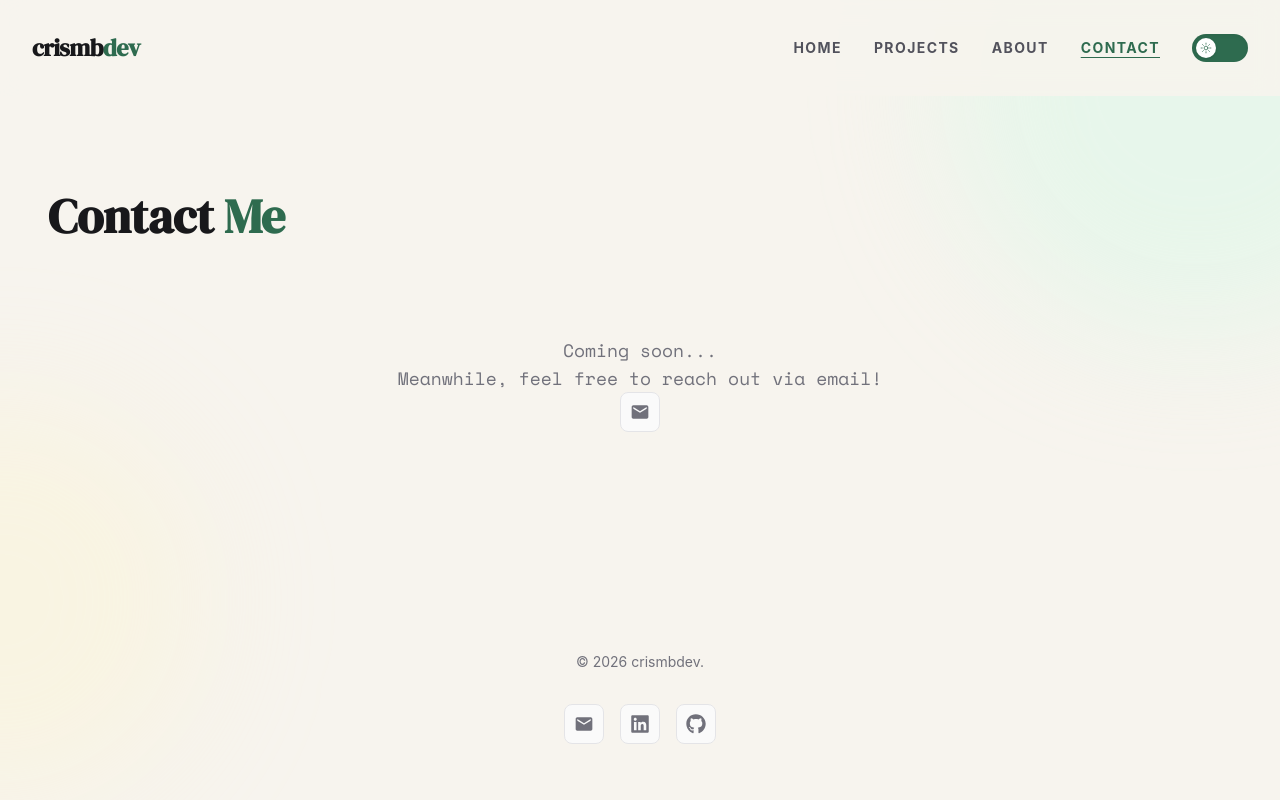
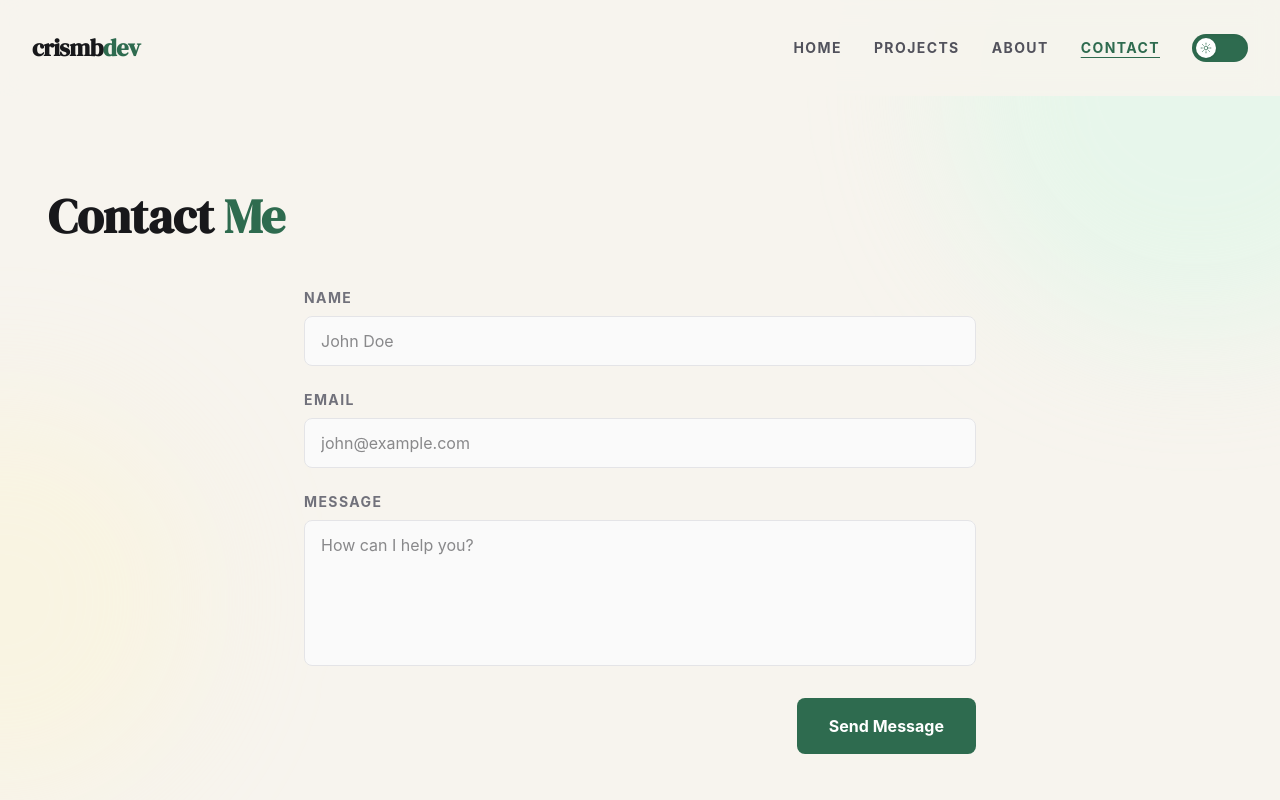
Before and after one commit to cristinambdev/portfolio, a React (Vite) app: page /contact in a window 1280 px wide. Shown: the top 800 px of the page. Built offline with nearby package versions, Linux system fonts and the light colour scheme.

Commit message:
contact form added

```diff
--- a/src/components/common/Socials.tsx
+++ b/src/components/common/Socials.tsx
@@ -1,28 +1,35 @@
 import { socialLinks } from "../../constants/socials";
 import type { SocialsProps } from "../../types";
+import CascadeWrapper from "../layouts/CascadeWrapper";
 
 export default function Socials({
   platforms,
   className = "flex gap-4 mt-8",
+  animated = true,
 }: SocialsProps) {
   const links = platforms
     ? socialLinks.filter((link) => platforms.includes(link.id))
     : socialLinks;
 
-  return (
-    <div className={className}>
-      {links.map(({ Icon, url, label }, index) => (
+
+    const content = links.map(({ Icon, url, label }, index) => (
       <a
         key={index}
         href={url}
         target={url.startsWith("mailto") ? "_self" : "_blank"}
         rel={url.startsWith("mailto") ? undefined : "noopener noreferrer"}
         aria-label={label}
-          className="w-10 h-10 flex items-center justify-center rounded-lg border border-zinc-200 dark:border-zinc-700 bg-zinc-50 dark:bg-zinc-800 text-zinc-500 dark:text-zinc-400 hover:text-brand-orange hover:border-brand-orange/50 hover:bg-orange-50 dark:hover:bg-orange-950/30 transition-all"
+        // Uses the animated prop
+        className={`${animated ? "cascade-item " : ""}w-10 h-10 flex items-center justify-center rounded-lg border border-zinc-200 dark:border-zinc-700 bg-zinc-50 dark:bg-zinc-800 text-zinc-500 dark:text-zinc-400 hover:text-brand-orange hover:border-brand-orange/50 hover:bg-orange-50 dark:hover:bg-orange-950/30 transition-all`}
       >
         <Icon size={20} />
       </a>
-      ))}
-    </div>
-  );
+    ));
+    // If animated is true, wrap them in the CascadeWrapper
+    if (animated) {
+      return <CascadeWrapper className={className}>{content}</CascadeWrapper>;
     }
+
+    // If animated is false (i.e.footer), just return a normal div
+    return <div className={className}>{content}</div>;
+    }
--- a/src/components/sections/ContactForm.tsx
+++ b/src/components/sections/ContactForm.tsx
@@ -1,53 +1,120 @@
-import Socials from "../common/Socials";
+import { useState } from "react";
+import CascadeWrapper from "../layouts/CascadeWrapper";
 
 export default function ContactForm() {
+  const [status, setStatus] = useState<"idle" | "loading" | "success" | "error">("idle");
+
+  const handleSubmit = async (e: React.FormEvent<HTMLFormElement>) => {
+    e.preventDefault();
+    setStatus("loading");
+
+    const formData = new FormData(e.currentTarget);
+    // Replace with your actual Web3Forms access key
+    // If using Vite, it looks like: import.meta.env.VITE_WEB3FORMS_KEY
+    formData.append("access_key", "YOUR_ACCESS_KEY_HERE");
+
+    try {
+      const response = await fetch("https://api.web3forms.com/submit", {
+        method: "POST",
+        body: formData,
+      });
+
+      const data = await response.json();
+
+      if (data.success) {
+        setStatus("success");
+        e.currentTarget.reset(); // Clear the form
+      } else {
+        setStatus("error");
+      }
+    } catch (error) {
+      console.error(error);
+      setStatus("error");
+    }
+  };
+
   return (
-        <>
-        <div className="flex flex-col items-center text-center py-12 text-zinc-500 dark:text-zinc-400 font-mono">
-        <p className="text-lg">Coming soon...</p>
-        <p className="text-lg">Meanwhile, feel free to reach out via email!</p>
-        <Socials platforms={["email"]} className="center mb-4" />
-    </div>
-        </>
-    );
-        {/*<form className="space-y-4 max-w-2xl">
-            <div>
-                <label htmlFor="name" className="block text-sm font-medium text-zinc-700 dark:text-zinc-300">
+    <CascadeWrapper className="w-full max-w-2xl mx-auto">
+      <form onSubmit={handleSubmit} className="flex flex-col gap-6">
+
+      <input type="checkbox" name="botcheck" className="hidden" style={{ display: "none" }} />
+
+        {/* Name Field */}
+        <div className="cascade-item flex flex-col gap-2">
+          <label htmlFor="name" className="text-sm font-bold uppercase tracking-widest text-zinc-500">
             Name
           </label>
           <input
             type="text"
+            name="name"
             id="name"
-                    className="mt-1 block w-full border border-zinc-300 dark:border-zinc-700 bg-white dark:bg-zinc-900 text-zinc-900 dark:text-zinc-100 rounded-md shadow-sm focus:ring-brand-brick-red focus:border-brand-brick-red"
+            required
+            className="px-4 py-3 rounded-lg border border-zinc-200 dark:border-zinc-700 bg-zinc-50 dark:bg-zinc-800 text-zinc-900 dark:text-zinc-100 focus:outline-none focus:ring-2 focus:ring-brand-green/50 transition-all"
+            placeholder="John Doe"
           />
         </div>
-            <div>
-                <label htmlFor="email" className="block text-sm font-medium text-zinc-700 dark:text-zinc-300">
+
+        {/* Email Field */}
+        <div className="cascade-item flex flex-col gap-2">
+          <label htmlFor="email" className="text-sm font-bold uppercase tracking-widest text-zinc-500">
             Email
           </label>
           <input
             type="email"
+            name="email"
             id="email"
-                    className="mt-1 block w-full border border-zinc-300 dark:border-zinc-700 bg-white dark:bg-zinc-900 text-zinc-900 dark:text-zinc-100 rounded-md shadow-sm focus:ring-brand-brick-red focus:border-brand-brick-red"
+            required
+            className="px-4 py-3 rounded-lg border border-zinc-200 dark:border-zinc-700 bg-zinc-50 dark:bg-zinc-800 text-zinc-900 dark:text-zinc-100 focus:outline-none focus:ring-2 focus:ring-brand-green/50 transition-all"
+            placeholder="john@example.com"
           />
         </div>
-            <div>
-                <label htmlFor="message" className="block text-sm font-medium text-zinc-700 dark:text-zinc-300">
+
+        {/* Message Field */}
+        <div className="cascade-item flex flex-col gap-2">
+          <label htmlFor="message" className="text-sm font-bold uppercase tracking-widest text-zinc-500">
             Message
           </label>
           <textarea
+            name="message"
             id="message"
-                    rows={4}
-                    className="mt-1 block w-full border border-zinc-300 dark:border-zinc-700 bg-white dark:bg-zinc-900 text-zinc-900 dark:text-zinc-100 rounded-md shadow-sm focus:ring-brand-brick-red focus:border-brand-brick-red"
-                />
+            required
+            rows={5}
+            className="px-4 py-3 rounded-lg border border-zinc-200 dark:border-zinc-700 bg-zinc-50 dark:bg-zinc-800 text-zinc-900 dark:text-zinc-100 focus:outline-none focus:ring-2 focus:ring-brand-green/50 transition-all resize-none"
+            placeholder="How can I help you?"
+          ></textarea>
         </div>
+
+        {/* Status Messages */}
+        {status === "success" && (
+          <div className="cascade-item p-4 rounded-lg bg-green-50 text-brand-green border border-green-200">
+            Message sent successfully! I'll get back to you soon.
+          </div>
+        )}
+        {status === "error" && (
+          <div className="cascade-item p-4 rounded-lg bg-red-50 text-brand-brick-red border border-red-200">
+            Something went wrong. Please try again or email me directly.
+          </div>
+        )}
+
+        {/* Submit Button */}
         <button
           type="submit"
-                className="inline-flex items-center px-4 py-2 border border-transparent text-sm font-medium rounded-md shadow-sm text-white bg-brand-brick-red hover:bg-brand-brick-red-hover focus:outline-none focus:ring-2 focus:ring-offset-2 focus:ring-brand-brick-red"
+          disabled={status === "loading" || status === "success"}
+          className="cascade-item mt-2 px-8 py-4 bg-brand-green hover:bg-brand-green/90 disabled:bg-zinc-400 disabled:cursor-not-allowed text-white font-bold rounded-lg transition-colors flex items-center justify-center gap-2 w-full sm:w-auto self-end"
         >
-                Send Message
+          {status === "loading" ? "Sending..." : "Send Message"}
         </button>
+
       </form>
+    </CascadeWrapper>
+  );
+        {/*
+            import Socials from "../common/Socials";
+       ------------------------------------------------------------------------------------
+            <p className="text-lg">Coming soon...</p>
+            <p className="text-lg">Meanwhile, feel free to reach out via email!</p>
+            <Socials animated={true} platforms={["email"]} className="center mb-4" />
         */}
 
+
 }
--- a/src/components/sections/Footer.tsx
+++ b/src/components/sections/Footer.tsx
@@ -5,7 +5,7 @@ export default function Footer () {
     return (
         <footer className="flex flex-col items-center text-center text-sm text-zinc-500 dark:text-zinc-400 py-2">
             &copy; {new Date().getFullYear()} crismbdev.
-            <Socials />
+            <Socials animated={false} />
         </footer>
     )
 }
--- a/src/index.css
+++ b/src/index.css
@@ -21,21 +21,6 @@ body {
   @apply bg-cream dark:bg-zinc-950 text-zinc-900 dark:text-zinc-100 antialiased selection:bg-brand-green selection:text-white transition-colors duration-300;
 }
 
-@keyframes heroFadeUp {
-  0% {
-    opacity: 0;
-    transform: translateY(30px);
-  }
-  100% {
-    opacity: 1;
-    transform: translateY(0);
-  }
-}
-
-.animate-hero {
-  opacity: 0; /* Keeps elements hidden before the animation starts */
-  animation: heroFadeUp 1.2s cubic-bezier(0.16, 1, 0.3, 1) forwards;
-}
 
 /* Cascade scroll reveal — items stay hidden until wrapper enters viewport */
 .cascade-wrapper .cascade-item {
--- a/src/pages/AboutPage.tsx
+++ b/src/pages/AboutPage.tsx
@@ -9,15 +9,17 @@ export default function AboutPage() {
 
   return (
 
-    <div className="container mx-auto">
+    <div className="container">
 
        {/* Section Header */}
-       <PageHeader
+        <PageHeader
          title="About"
          highlight="Me"
        />
 
-       <Socials platforms={["linkedin"]} className="mb-4" />
+
+      {/* Socials */}
+       <Socials animated={true} platforms={["linkedin"]} className="mb-4" />
 
        {/* flex-col for mobile (stacked)
          lg:flex-row for desktop (side by side) */}
--- a/src/pages/ContactPage.tsx
+++ b/src/pages/ContactPage.tsx
@@ -4,7 +4,7 @@ import ContactForm from "../components/sections/ContactForm";
 export default function ContactPage() {
     return (
         <>
-          <div className="container mx-auto">
+          <div className="container">
                {/* Section Header */}
                <PageHeader
                  title="Contact"
--- a/src/pages/ProjectsPage.tsx
+++ b/src/pages/ProjectsPage.tsx
@@ -25,24 +25,25 @@ export default function ProjectsPage() {
       : `No projects found for ${activeFilter}.`;
 
   return (
-    <div className="container mx-auto">
-      <CascadeWrapper>
-        <PageHeader title="Projects" highlight="" className="cascade-item mb-8 md:mb-12" />
+    <div className="container">
 
-        <div className="cascade-item mb-10">
+        <PageHeader title="Projects" highlight="" className="mb-8 md:mb-12" />
+
+        <CascadeWrapper>
+        <div className="cascade-item">
           <ProjectFilter
             allTechStacks={allTechStacks}
             activeFilter={activeFilter}
             onFilterChange={handleFilterClick}
           />
         </div>
+      </CascadeWrapper>
 
         <Projects
           projects={filteredProjects}
           emptyMessage={emptyMessage}
           cascadeItems
         />
-      </CascadeWrapper>
     </div>
   );
 }
--- a/src/types/index.ts
+++ b/src/types/index.ts
@@ -92,4 +92,5 @@ export interface SocialLinkItem extends SocialLink {
 export interface SocialsProps {
   platforms?: SocialPlatform[];
   className?: string;
+  animated?: boolean;
 }
```
Also changed, not shown: src/components/common/PageHeader.tsx (+7 -5 lines), src/components/projects/Projects.tsx (+22 -4 lines), src/components/sections/FeaturedProjects.tsx (+7 -3 lines), src/components/sections/Hero.tsx (+14 -12 lines), 1 other file (tests, documents, lock files or other folders). Lines whose indentation alone changed are shown as unchanged.
